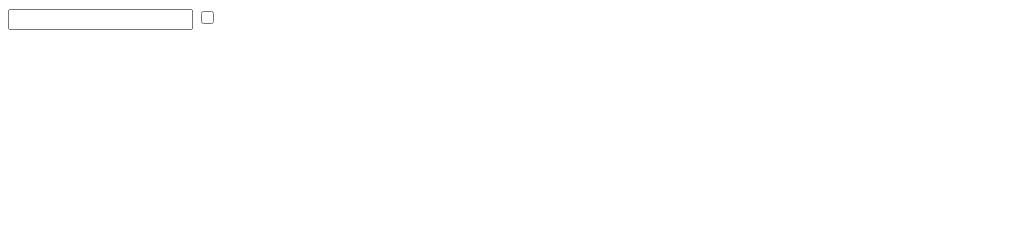
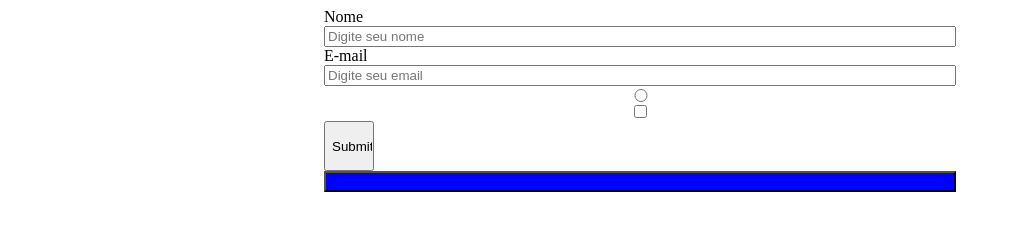
Before and after one commit to lia509/git-teste, a plain HTML site: page index.html in a window 1280 px wide. Shown: the whole page, without its empty margins (0-1011 px from the left). Drawn offline with Linux system fonts and the light colour scheme; files that its build step writes are made by us from their sources.

Commit message:
form changes

```diff
--- a/assets/css/style.css
+++ b/assets/css/style.css
@@ -1,3 +1,16 @@
 form{
-flex-direction: column;
+    display: flex;
+    flex-direction: column;
+    margin: auto;
+    width: 50%;
 }
+#submit{
+    width: 50px;
+    height: 50px;
+}
+#button{
+    background-color: blue;
+}
+#button:hover{
+    background-color: black;
+}
--- a/index.html
+++ b/index.html
@@ -3,13 +3,20 @@
 <head>
     <meta charset="UTF-8">
     <title>Projeto</title>
-    <link rel="stylesheet" href="style.css">
+    <link rel="stylesheet" href="assets/css/style.css">
 </head>
 <body>
-    <form>
-        <input type="text">
-    <input type="checkbox">
-</form>
 
+    <form action="">
+        <lable for="none">Nome</lable>
+        <input type="text" placeholder="Digite seu nome" class="input">
+        <lable for="">E-mail</lable>
+        <input type="email" placeholder="Digite seu email" class="input">
+
+        <input type="radio">
+        <input type="checkbox">
+        <input type="submit" id="submit">
+        <input type="button" id="button">
+    </form>
 </body>
 </html>
```
